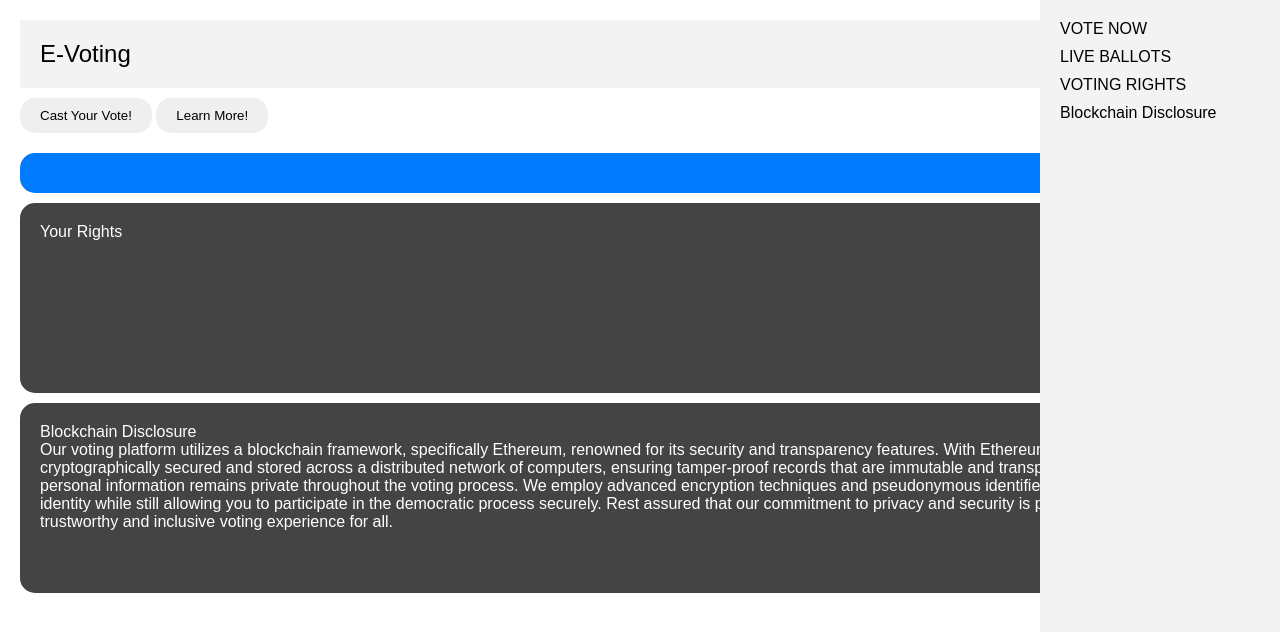
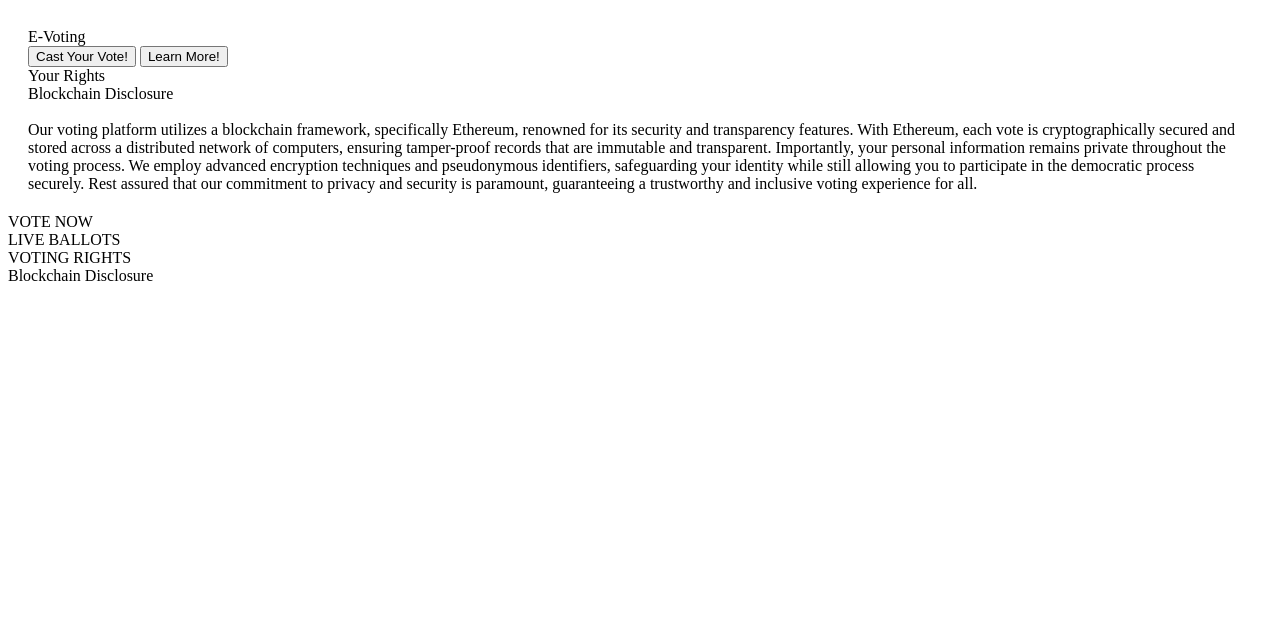
Before and after one commit to sirhChrisE/Blockchain-Project--Team, a plain HTML site: page VOTING_PAGE/VotingWebsitePOC.html in a window 1280 px wide. Drawn offline with Linux system fonts and the light colour scheme.

Commit message:
Code Organization
This was simply just something small to get some of the code better organized.

```diff
--- a/VOTING_PAGE/VotingWebsitePOC.html
+++ b/VOTING_PAGE/VotingWebsitePOC.html
@@ -4,55 +4,6 @@
     <meta charset="UTF-8">
     <meta name="viewport" content="width=device-width, initial-scale=1.0">
     <title>E-Voting System</title>
-    <style>
-        body {
-            font-family: Arial, sans-serif;
-            margin: 0;
-            padding: 0;
-            display: flex;
-            justify-content: space-between;
-        }
-        .header {
-            padding: 20px;
-            background-color: #f3f3f3;
-            text-align: left;
-            font-size: 24px;
-        }
-        .button {
-            padding: 10px 20px;
-            margin: 10px 0;
-            border: none;
-            border-radius: 15px;
-            cursor: pointer;
-        }
-        .info-box, .rights-box, .disclosure-box {
-            margin: 10px 0;
-            border-radius: 15px;
-            padding: 20px;
-            color: #fff;
-        }
-        .info-box {
-            background-color: #007BFF;
-        }
-        .rights-box, .disclosure-box {
-            background-color: #444;
-            overflow-y: scroll;
-            height: 150px;
-        }
-        .sidebar {
-            width: 200px;
-            position: fixed;
-            right: 0;
-            top: 0;
-            bottom: 0;
-            overflow-y: scroll;
-            background-color: #f3f3f3;
-            padding: 20px;
-        }
-        .sidebar div {
-            margin-bottom: 10px;
-        }
-    </style>
 </head>
 <body>
 
@@ -64,8 +15,14 @@
     <div class="info-box"></div>
     <div class="rights-box">Your Rights</div>
     <div class="disclosure-box">
-        Blockchain Disclosure <br>
-        Our voting platform utilizes a blockchain framework, specifically Ethereum, renowned for its security and transparency features. With Ethereum, each vote is cryptographically secured and stored across a distributed network of computers, ensuring tamper-proof records that are immutable and transparent. Importantly, your personal information remains private throughout the voting process. We employ advanced encryption techniques and pseudonymous identifiers, safeguarding your identity while still allowing you to participate in the democratic process securely. Rest assured that our commitment to privacy and security is paramount, guaranteeing a trustworthy and inclusive voting experience for all.
+        Blockchain Disclosure
+        <br>
+        <br>
+        Our voting platform utilizes a blockchain framework, specifically Ethereum, renowned for its security and transparency features.
+        With Ethereum, each vote is cryptographically secured and stored across a distributed network of computers, ensuring tamper-proof records
+        that are immutable and transparent. Importantly, your personal information remains private throughout the voting process. We employ advanced
+        encryption techniques and pseudonymous identifiers, safeguarding your identity while still allowing you to participate in the democratic process securely.
+        Rest assured that our commitment to privacy and security is paramount, guaranteeing a trustworthy and inclusive voting experience for all.
     </div>
 </div>
 
```
